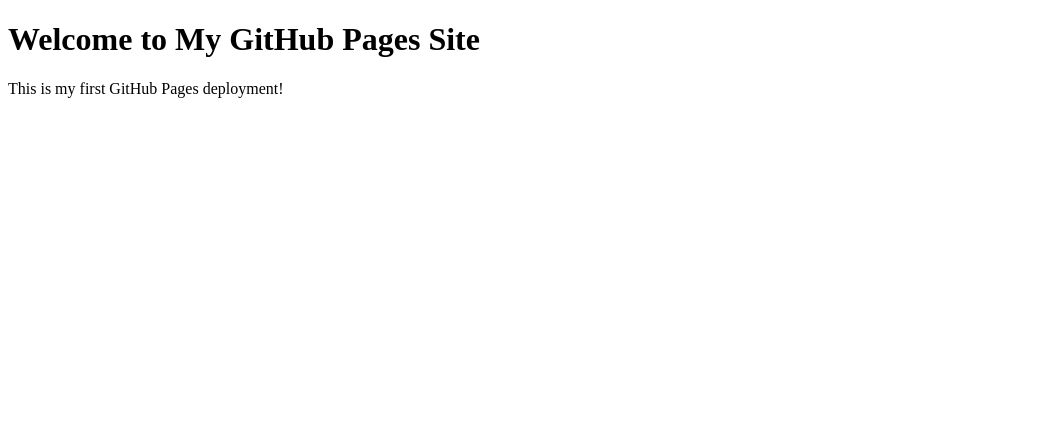
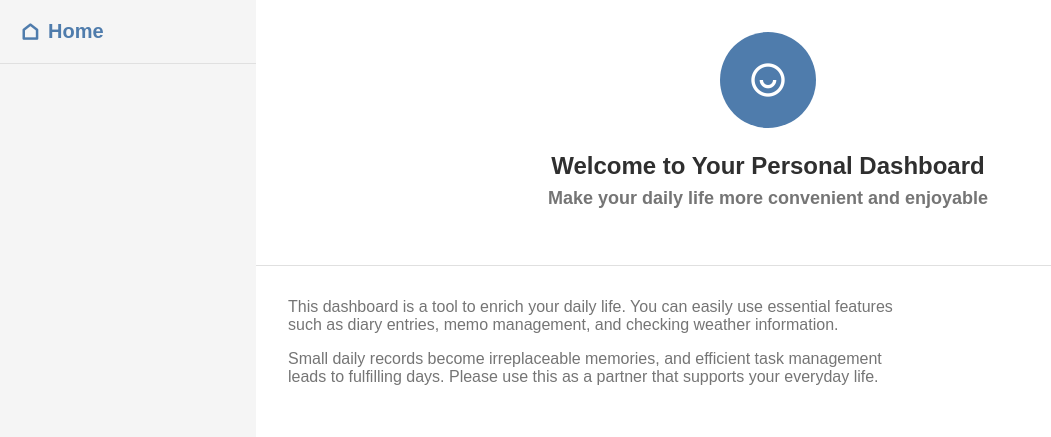
Before and after one commit to k08ma0328-coder/my-first-web-app, a plain HTML site: page index.html in a window 1280 px wide. Shown: the whole page, without its empty margins (0-1051 px from the left). Drawn offline with nearby package versions, Linux system fonts and the light colour scheme.

Commit message:
Add files via upload

```diff
--- a/index.html
+++ b/index.html
@@ -1,12 +1,48 @@
 <!DOCTYPE html>
 <html lang="en">
-<head>
-    <meta charset="UTF-8">
-    <meta name="viewport" content="width=device-width, initial-scale=1.0">
-    <title>My GitHub Pages Site</title>
-</head>
-<body>
-    <h1>Welcome to My GitHub Pages Site</h1>
-    <p>This is my first GitHub Pages deployment!</p>
-</body>
+  <head>
+    <meta charset="UTF-8" />
+    <meta name="viewport" content="width=device-width, initial-scale=1.0" />
+    <title>Dashboard</title>
+    <link rel="stylesheet" href="style.css" />
+    <link href="https://cdn.jsdelivr.net/npm/remixicon@4.5.0/fonts/remixicon.css" rel="stylesheet" />
+  </head>
+  <body>
+    <div class="aa">
+     <aside class="sidebar">
+      <div class="header">
+        <a href="#" class="home" tab="home">
+          <span class="ri-home-line"></span>
+          <span>Home</span>
+        </a>
+      </div>
+     </aside>
+
+     <main class="main-content">
+
+      <section class="contents section" id="home">
+        <header class="main-header">
+          <div class=" icon">
+            <span class="ri-user-smile-line"></span>
+
+          </div>
+          <h1 class="profile">
+            Welcome to Your Personal Dashboard
+          </h1>
+          <h2 class="subtitle">
+            Make your daily life more convenient and enjoyable
+          </h2>
+        </header>
+        <section class="messege">
+            <p>This dashboard is a tool to enrich your daily life. You can easily use essential features such as diary entries, memo management, and checking weather information.</p>
+            <p>Small daily records become irreplaceable memories, and efficient task management leads to fulfilling days. Please use this as a partner that supports your everyday life.</p>
+
+        </section>
+
+
+      </section>
+
+     </main>
+    </div>
+  </body>
 </html>
--- /dev/null
+++ b/style.css
@@ -0,0 +1,121 @@
+/* ブラウザで設定されているスタイルのリセット・共通設定 */
+/* 消さないでください */
+*,
+*::before,
+*::after {
+  box-sizing: border-box;
+}
+body,
+h1,
+h2,
+h3,
+p,
+ul,
+li,
+form,
+input,
+textarea,
+select,
+button {
+  margin: 0;
+  padding: 0;
+  font-family: sans-serif;
+}
+
+ul {
+  list-style: none;
+}
+/* スタイルのリセット終了 */
+
+/* サイドバーとメインコンテンツを包むための要素のスタイルを書いてください */
+.aa {
+  display: flex;
+  height: 100vh;
+
+
+}
+
+
+
+/* サイドバーに関連するスタイルを書いてください */
+.sidebar {
+   width: 256px;
+  flex-shrink: 0;
+  background-color: #f5f5f5;
+  border-right: 1px #e0e0e0;
+  display: flex;
+  height: 100%;
+  flex-direction: column
+}
+
+
+
+.header {
+  padding: 20px;
+  border-bottom: 1px solid #e0e0e0;
+}
+
+.home {
+  font-size: 1.25rem;
+  font-weight: 600;
+  color: #4f7cac;
+  display: flex;
+  align-items: center;
+  gap: 8px;
+  text-decoration: none;
+}
+/* メインコンテンツに関連するスタイルを書いてください */
+.main-content {
+  flex: 1;
+
+}
+
+.main-header {
+  background-color: white;
+  padding: 32px;
+  border-bottom: 1px solid #e0e0e0;
+  text-align: center;
+
+}
+
+.icon {
+  width: 96px;
+  height: 96px;
+  background-color: #4f7cac;
+  border-radius: 50%;
+  display: flex;
+  align-items: center;
+  justify-content: center;
+  margin: 0 auto 24px auto;
+}
+
+.icon span {
+  font-size: 2.5rem;
+  color: white;
+}
+
+.profile {
+  font-size: 1.5rem;
+  font-weight: 600;
+  color: #2f2f2f;
+  margin-bottom: 8px;
+
+}
+
+.subtitle {
+  font-size: 1.125rem;
+  color: #757575;
+  margin-bottom: 24px;
+}
+
+.messege {
+  max-width: 672px;
+  margin: auto 0 auto 0;
+  padding: 32px;
+  color: #757575;
+
+}
+
+.messege p {
+  margin-bottom: 16px;
+}
```
